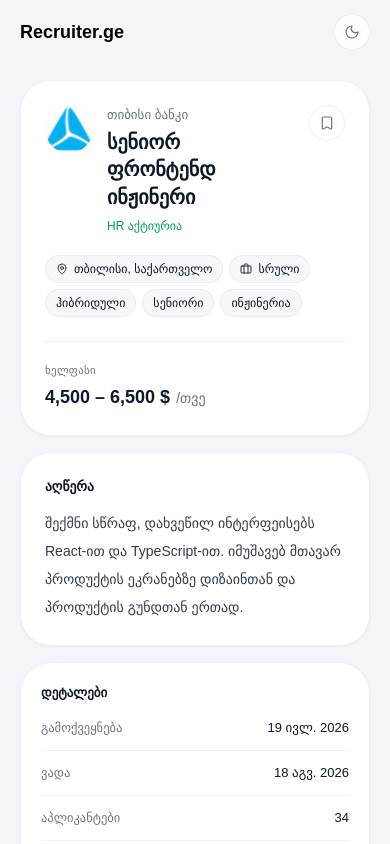
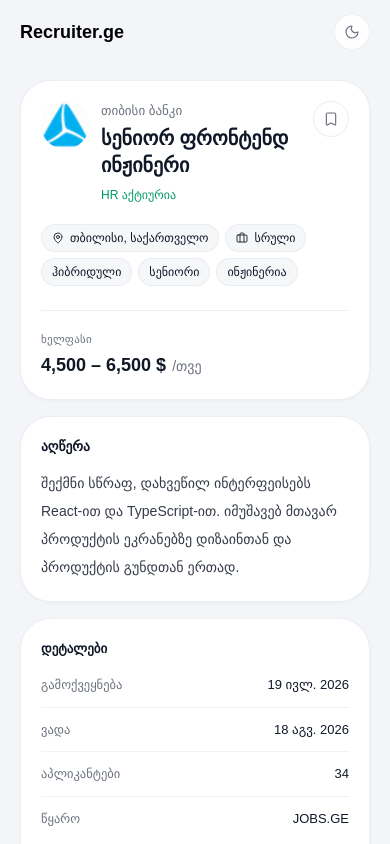
Before and after one commit to george572/recruiter-experimental, a Next.js app: page /jobs/1 in a window 390 px wide. Built offline with nearby package versions, Linux system fonts and the light colour scheme; no server answers; a web font is replaced by a local one.

Commit message:
Fix job detail page overflowing on mobile.
Long descriptions were expanding the flex/grid layout past the viewport; constrain with min-w-0 and word breaks.

Co-authored-by: Cursor <cursoragent@cursor.com>

```diff
--- a/components/job-detail.tsx
+++ b/components/job-detail.tsx
@@ -88,9 +88,11 @@ function MetaPill({ children }: { children: ReactNode }) {
 
 function FactRow({ label, value }: { label: string; value: string }) {
   return (
-    <div className="flex items-baseline justify-between gap-4 border-b border-border/50 py-3 last:border-b-0">
-      <span className="text-[12.5px] text-muted-foreground">{label}</span>
-      <span className="text-right text-[13px] font-medium text-foreground">{value}</span>
+    <div className="flex items-baseline justify-between gap-3 border-b border-border/50 py-3 last:border-b-0 sm:gap-4">
+      <span className="shrink-0 text-[12.5px] text-muted-foreground">{label}</span>
+      <span className="min-w-0 break-words text-right text-[13px] font-medium text-foreground">
+        {value}
+      </span>
     </div>
   )
 }
@@ -187,13 +189,18 @@ export function JobDetail({
   }, [dark, themeReady])
 
   return (
-    <div className={cn("relative h-full min-h-0 w-full overflow-hidden", dark && "dark")}>
+    <div
+      className={cn(
+        "relative h-full min-h-0 w-full min-w-0 overflow-hidden",
+        dark && "dark"
+      )}
+    >
       <div className="pointer-events-none absolute inset-0 -z-10 overflow-hidden">
         <div className="absolute left-1/2 top-0 h-[420px] w-[720px] -translate-x-1/2 -translate-y-1/2 rounded-full bg-primary/[0.04] blur-3xl" />
         <div className="absolute bottom-0 right-0 h-[320px] w-[480px] translate-x-1/4 translate-y-1/4 rounded-full bg-primary/[0.03] blur-3xl" />
       </div>
 
-      <div className="flex h-full min-h-0 w-full flex-col bg-background">
+      <div className="flex h-full min-h-0 w-full min-w-0 flex-col bg-background">
         <header className="relative z-20 flex shrink-0 items-center justify-between gap-4 bg-background px-5 py-3.5 sm:px-6 lg:px-10">
           <a
             href="/"
@@ -218,13 +225,13 @@ export function JobDetail({
           </button>
         </header>
 
-        <div className="min-h-0 flex-1 overflow-y-auto no-scrollbar">
-          <div className="mx-auto w-full max-w-5xl px-5 pb-10 pt-4 sm:px-6 lg:px-10 lg:pb-12 lg:pt-5">
-            <div className="grid gap-4 lg:grid-cols-[minmax(0,1fr)_300px] lg:gap-6">
-              <div className="space-y-4">
-                <section className={cn("p-6 sm:p-7", panelClass)}>
-                  <div className="flex items-start justify-between gap-4">
-                    <div className="flex min-w-0 items-start gap-3.5">
+        <div className="min-h-0 min-w-0 flex-1 overflow-x-hidden overflow-y-auto no-scrollbar">
+          <div className="mx-auto w-full min-w-0 max-w-5xl px-5 pb-10 pt-4 sm:px-6 lg:px-10 lg:pb-12 lg:pt-5">
+            <div className="grid min-w-0 gap-4 lg:grid-cols-[minmax(0,1fr)_300px] lg:gap-6">
+              <div className="min-w-0 space-y-4">
+                <section className={cn("min-w-0 p-5 sm:p-7", panelClass)}>
+                  <div className="flex items-start justify-between gap-3 sm:gap-4">
+                    <div className="flex min-w-0 items-start gap-3 sm:gap-3.5">
                       <div className="flex size-12 shrink-0 items-center justify-center overflow-hidden rounded-2xl bg-secondary sm:size-14">
                         <Image
                           src={job.logo || "/placeholder.svg"}
@@ -235,8 +242,10 @@ export function JobDetail({
                         />
                       </div>
                       <div className="min-w-0">
-                        <p className="text-[13px] text-muted-foreground">{job.company}</p>
-                        <h1 className="mt-1 text-xl font-semibold leading-snug text-foreground text-balance sm:text-2xl">
+                        <p className="truncate text-[13px] text-muted-foreground">
+                          {job.company}
+                        </p>
+                        <h1 className="mt-1 text-xl font-semibold leading-snug break-words text-foreground text-balance sm:text-2xl">
                           {job.title}
                         </h1>
                         {job.hrActive ? (
@@ -258,11 +267,11 @@ export function JobDetail({
 
                   <div className="mt-5 flex flex-wrap gap-1.5">
                     <MetaPill>
-                      <MapPin className="size-3" strokeWidth={1.75} />
+                      <MapPin className="size-3 shrink-0" strokeWidth={1.75} />
                       {job.location}
                     </MetaPill>
                     <MetaPill>
-                      <Briefcase className="size-3" strokeWidth={1.75} />
+                      <Briefcase className="size-3 shrink-0" strokeWidth={1.75} />
                       {LABELS[job.type] ?? job.type}
                     </MetaPill>
                     <MetaPill>{LABELS[job.workplace] ?? job.workplace}</MetaPill>
@@ -274,7 +283,7 @@ export function JobDetail({
                     <p className="text-[11px] uppercase tracking-wide text-muted-foreground">
                       ხელფასი
                     </p>
-                    <p className="mt-1 text-lg font-semibold tabular-nums text-foreground sm:text-xl">
+                    <p className="mt-1 break-words text-lg font-semibold tabular-nums text-foreground sm:text-xl">
                       {formatSalary(job)}
                       <span className="ml-1.5 text-sm font-normal text-muted-foreground">
                         /თვე
@@ -283,18 +292,18 @@ export function JobDetail({
                   </div>
                 </section>
 
-                <section className={cn("p-6 sm:p-7", panelClass)}>
+                <section className={cn("min-w-0 p-5 sm:p-7", panelClass)}>
                   <h2 className="text-[13.5px] font-semibold text-foreground">აღწერა</h2>
-                  <p className="mt-3 text-[14px] leading-7 text-foreground/85">
+                  <p className="mt-3 text-[14px] leading-7 break-words text-foreground/85 [overflow-wrap:anywhere]">
                     {job.description}
                   </p>
                 </section>
               </div>
 
-              <aside className="space-y-4 lg:self-start">
-                <section className={cn("p-5", panelClass)}>
+              <aside className="min-w-0 space-y-4 lg:self-start">
+                <section className={cn("min-w-0 p-5", panelClass)}>
                   <h2 className="text-[13px] font-semibold text-foreground">დეტალები</h2>
-                  <div className="mt-1">
+                  <div className="mt-1 min-w-0">
                     <FactRow label="გამოქვეყნება" value={uploaded} />
                     <FactRow label="ვადა" value={expires} />
                     <FactRow
@@ -311,8 +320,8 @@ export function JobDetail({
                   </div>
 
                   {source ? (
-                    <div className="mt-4 flex items-center gap-2.5 rounded-2xl border border-border/50 bg-secondary/40 px-3 py-2.5">
-                      <span className="flex size-8 items-center justify-center overflow-hidden rounded-lg bg-card">
+                    <div className="mt-4 flex min-w-0 items-center gap-2.5 rounded-2xl border border-border/50 bg-secondary/40 px-3 py-2.5">
+                      <span className="flex size-8 shrink-0 items-center justify-center overflow-hidden rounded-lg bg-card">
                         <Image
                           src={source.logo}
                           alt=""
@@ -349,14 +358,14 @@ export function JobDetail({
                   >
                     განაცხადის გაგზავნა
                     <ArrowUpRight
-                      className="size-4 transition-transform group-hover:translate-x-0.5 group-hover:-translate-y-0.5"
+                      className="size-4 shrink-0 transition-transform group-hover:translate-x-0.5 group-hover:-translate-y-0.5"
                       strokeWidth={2}
                     />
                   </button>
                 </section>
 
                 {similarJobs.length > 0 ? (
-                  <section className={cn("p-5", panelClass)}>
+                  <section className={cn("min-w-0 p-5", panelClass)}>
                     <h2 className="text-[13px] font-semibold text-foreground">
                       მსგავსი ვაკანსიები
                     </h2>
```
